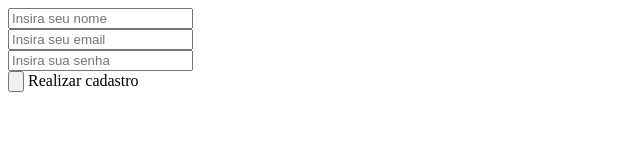
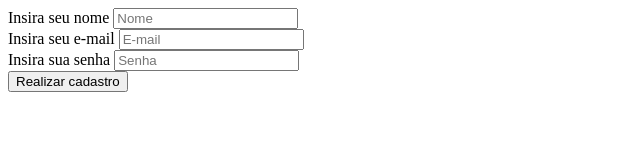
Before and after one commit to GuilhermeAlves148/curso_ebac_frontend, a plain HTML site: page Exercicio HTML.html in a window 1280 px wide. Shown: the whole page, without its empty margins (0-640 px from the left). Drawn offline with Linux system fonts and the light colour scheme.

Commit message:
Update Exercicio HTML.html

```diff
--- a/Exercicio HTML.html
+++ b/Exercicio HTML.html
@@ -6,12 +6,19 @@
     <title>Exercicio 01</title>
 </head>
 <body>
-    <input type="text" placeholder="Insira seu nome">
-    <br />
-    <input type="email" placeholder="Insira seu email">
-    <br />
-    <input type="password" placeholder="Insira sua senha">
-    <br />
-    <input type="button"> <label>Realizar cadastro</label>
+    <form>
+        <label for="nome">Insira seu nome</label>
+        <input id="nome" type="text" placeholder="Nome">
+        <br />
+        <label for="e-mail">Insira seu e-mail</label>
+        <input id="e-mail" type="email" placeholder="E-mail">
+        <br />
+        <label for="senha">Insira sua senha</label>
+        <input id="senha" type="password" placeholder="Senha">
+        <br />
+        <button type="submit">
+            Realizar cadastro
+        </button>
+    </form>
 </body>
 </html>
```
